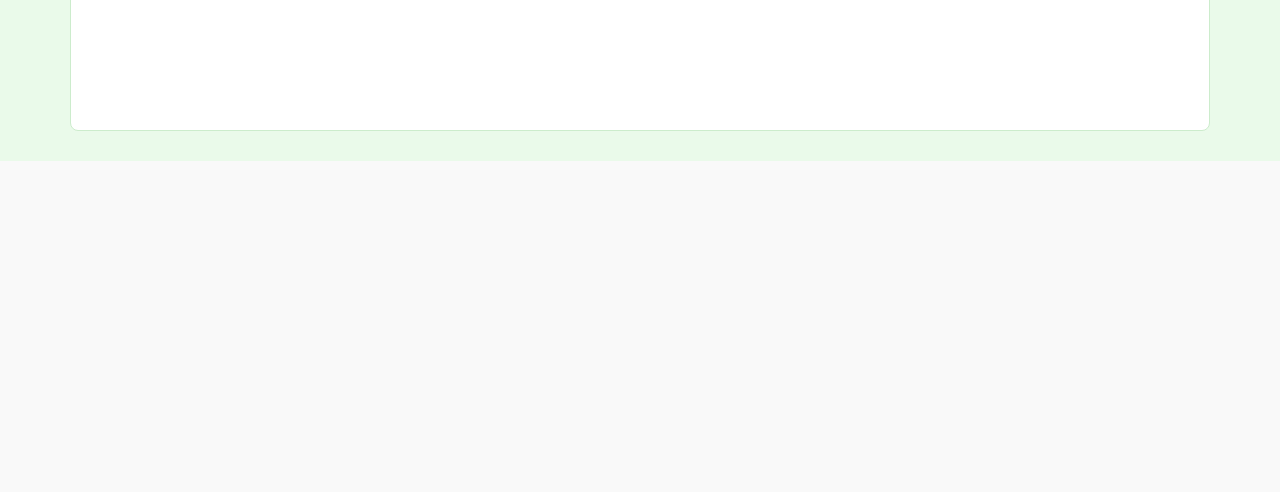
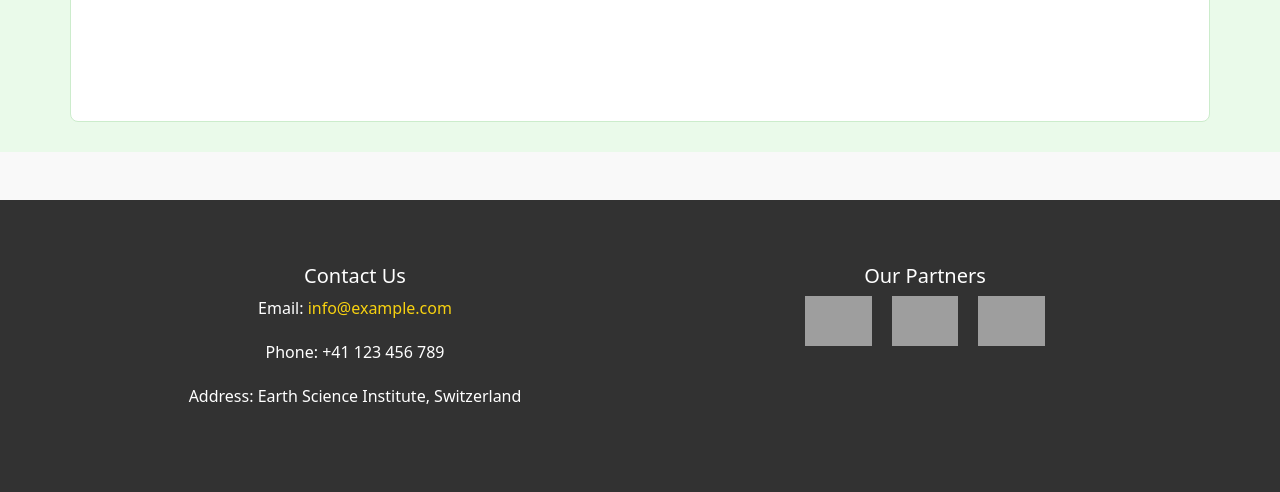
Before and after one commit to ESS-uzh/ess_pro_data_flapp, a Flask app: template templates/index.html in a window 1280 px wide. Shown: the part 2048-2540 px from the top of the page. Before the commit the page ends 2209 px from the top, so only its background shows below. Run offline with Flask 3, Linux system fonts and the light colour scheme; the template is opened without the code that fills it, so the values that code supplies are empty; grey boxes are pictures that could not be loaded.

Commit message:
added clickable images for the carousel

```diff
--- a/app.py
+++ b/app.py
@@ -21,7 +21,11 @@
 
 # Prepare the data for the map
 project_locations = [(p["lat"], p["lon"], p["name"]) for p in projects]
-recent_projects = ["frog.jpg", "pappagalli.jpg", "river.jpg"]
+
+
+def get_selected_projects(projects, ids):
+    selected = [p for p in projects if p["id"] in ids]
+    return selected
 
 
 @app.context_processor
@@ -43,7 +47,7 @@
         research_topics=TOPICS,
         projects=projects,
         project_locations=project_locations,
-        recent_projects=recent_projects,
+        recent_projects=get_selected_projects(projects, [1, 2, 3]),
         generate_map=generate_map_home_page,  # Pass the function to the template
     )
 
--- a/data/projects.json
+++ b/data/projects.json
@@ -3,6 +3,8 @@
         "id": 1,
         "name": "Obsgession",
         "description": "The OBSGESSION project will help address the challenges of declining freshwater and terrestrial biodiversity through a multi-faceted approach aimed at integrating existing methods and technologies for assessing and predicting biodiversity change and its drivers. Its results will be used to help inform efforts like the CBD, IPBES and the European Green Deal and EU Biodiversity Strategy for 2030, and provide state-of-the-art ecological models on biodiversity change on a case study and EU-level.",
+        "short_description": "Addressing the challenges of declining freshwater and terrestrial biodiversity..",
+        "img": "frog.jpg",
         "lat": 47.119485,
         "lon": 7.156640,
         "location": "Europe",
@@ -51,6 +53,8 @@
         "id": 2,
         "name": "The Circle Future Earth",
         "description": "Where/how do transitions in ecosystems occur? What is the land biosphere response? Literature review to establish the current and future use of earth observation to answer these questions",
+        "short_description": "Where/how do transitions in ecosystems occur? What is the land biosphere response?",
+        "img": "pappagalli.jpg",
         "lat": 0,
         "lon": 0,
         "location": "Global",
@@ -93,6 +97,8 @@
         "id": 3,
         "name": "Sustainability Discourses",
         "description": "Understanding and tracking urban sustainability discourses. We develop automated models to analyse urban sustainability discourses based on media data. In particular, we are interested in the rise and fall of different topics, who positions themselves in which way and in the stories that are told about urban sustainability over time. We also look back - how has the discourse around urban sustainability developed over time?",
+        "short_description": "Understanding and tracking urban sustainability discourses..",
+        "img": "river.jpg",
         "lat": 47.377964,
         "lon": 8.551129,
         "location": "Europe",
--- a/static/styles.css
+++ b/static/styles.css
@@ -7,6 +7,33 @@
     padding: 30px 0;
     /* Some spacing around */
 }
+
+/* Footer Styling */
+.footer {
+    background-color: rgba(0, 0, 0, 0.8);
+    /* Dark background with transparency */
+    color: white;
+    text-align: center;
+}
+
+.footer a {
+    color: #f8d210;
+    /* Light yellow for links */
+    text-decoration: none;
+}
+
+.footer a:hover {
+    text-decoration: underline;
+}
+
+/* Logo Styling */
+.footer-logo {
+    max-height: 50px;
+    /* Adjust logo size */
+    margin: 0 10px;
+    /* Spacing between logos */
+}
+
 
 /* Make navbar light grey with transparency */
 .navbar {
@@ -71,7 +98,7 @@
 .section-title {
     font-family: 'Playfair Display', serif;
     /* Elegant, professional font */
-    font-size: 1.8rem;
+    font-size: 1.3rem;
     /* Adjust size */
     font-weight: bold;
     /* Make it stand out */
@@ -177,7 +204,7 @@
 .carousel-image-container {
     position: relative;
     width: 100%;
-    height: 400px;
+    height: 500px;
     /* Adjust height as needed */
 }
 
@@ -216,6 +243,24 @@
     background-color: rgba(0, 0, 0, 0.5);
     /* Semi-transparent arrows */
     border-radius: 50%;
+}
+
+/* Make sure the whole carousel item is clickable */
+.carousel-link {
+    display: block;
+    width: 100%;
+    height: 100%;
+    text-decoration: none;
+    /* Remove default underline */
+}
+
+/* Optional: When hovering, slightly darken the image */
+.carousel-link img {
+    transition: 0.3s ease-in-out;
+}
+
+.carousel-link:hover img {
+    filter: brightness(90%);
 }
 
 /* Style for the research topic titles */
--- a/templates/base.html
+++ b/templates/base.html
@@ -50,6 +50,34 @@
             {% block content %}{% endblock %}
         </div>
     </div>
+    <!-- Footer Section -->
+    <footer class="footer mt-5 py-4">
+        <div class="container text-center">
+            <div class="row">
+                <!-- Contact Information -->
+                <div class="col-md-6">
+                    <h5>Contact Us</h5>
+                    <p>Email: <a href="mailto:info@example.com">info@example.com</a></p>
+                    <p>Phone: +41 123 456 789</p>
+                    <p>Address: Earth Science Institute, Switzerland</p>
+                </div>
+
+                <!-- Logos Section -->
+                <div class="col-md-6">
+                    <h5>Our Partners</h5>
+                    <div class="d-flex justify-content-center align-items-center">
+                        <img src="{{ url_for('static', filename='images/logo1.png') }}" class="footer-logo"
+                            alt="Partner 1">
+                        <img src="{{ url_for('static', filename='images/logo2.png') }}" class="footer-logo"
+                            alt="Partner 2">
+                        <img src="{{ url_for('static', filename='images/logo3.png') }}" class="footer-logo"
+                            alt="Partner 3">
+                    </div>
+                </div>
+            </div>
+        </div>
+    </footer>
+
 </body>
 
 </html>
--- a/templates/index.html
+++ b/templates/index.html
@@ -16,7 +16,7 @@
     <div class="mb-5">
 
         <div id="carouselExampleIndicators" class="carousel slide" data-bs-ride="carousel">
-            <!-- Indicators (small dots below the carousel) -->
+            <!-- Indicators (dots below the carousel) -->
             <div class="carousel-indicators">
                 {% for project in recent_projects %}
                 <button type="button" data-bs-target="#carouselExampleIndicators" data-bs-slide-to="{{ loop.index0 }}"
@@ -26,18 +26,20 @@
                 {% endfor %}
             </div>
 
-            <!-- Carousel Inner (Images + Text) -->
+            <!-- Carousel Inner (Images + Text + Clickable Link) -->
             <div class="carousel-inner">
                 {% for project in recent_projects %}
                 <div class="carousel-item {% if loop.first %}active{% endif %}">
-                    <div class="carousel-image-container">
-                        <img src="{{ url_for('static', filename='images/' + project) }}" class="d-block w-100"
-                            alt="Project Image">
-                        <div class="carousel-text">
-                            <h3>Project Title</h3>
-                            <p>Short project description goes here...</p>
+                    <a href="{{ url_for('project_page', project_id=project['id']) }}" class="carousel-link">
+                        <div class="carousel-image-container">
+                            <img src="{{ url_for('static', filename='images/' + project['img']) }}"
+                                class="d-block w-100" alt="{{ project['name'] }}">
+                            <div class="carousel-text">
+                                <h3>{{ project['name'] }}</h3>
+                                <p>{{ project['short_description'] }}</p>
+                            </div>
                         </div>
-                    </div>
+                    </a>
                 </div>
                 {% endfor %}
             </div>
@@ -59,7 +61,7 @@
     <!-- Spacing between navbar and main content -->
     <div class="my-5">
         <div class="section-title-container">
-            <h3 class="section-title">Explore Research Topics</h3>
+            <h3 class="section-title">Explore our research, projects and more</h3>
         </div>
 
         <!-- Research Topics Section -->
```
